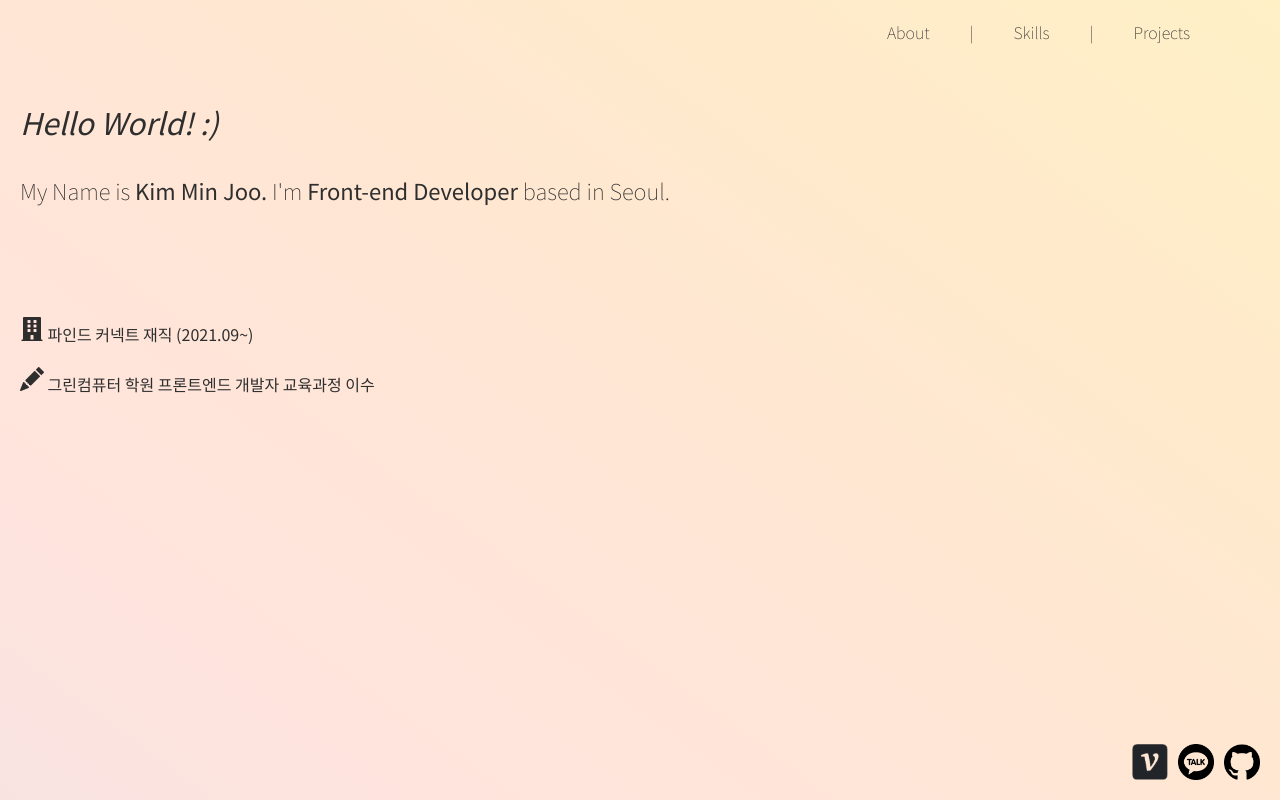
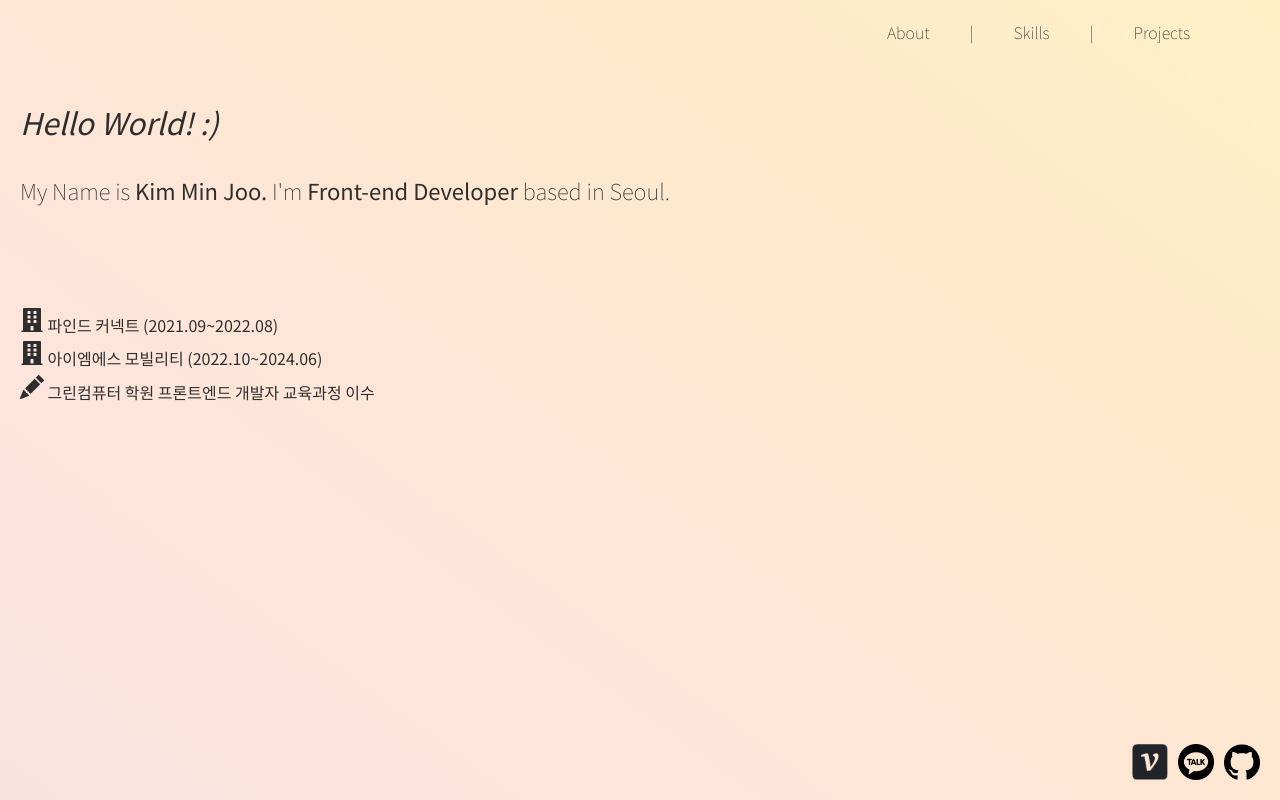
Before and after one commit to manjyuriah/portfolio_24, a React (Create React App) app: page / in a window 1280 px wide. Shown: the top 800 px of the page. Built offline with nearby package versions, Linux system fonts and the light colour scheme.

Commit message:
fix : 경력 수정

```diff
--- a/src/components/Main.js
+++ b/src/components/Main.js
@@ -49,7 +49,8 @@ function Main(props) {
               My Name is <span className="strong">Kim Min Joo.</span> I'm <span className="strong">Front-end Developer</span> based in Seoul.
             </div>
             <div className='information'>
-              <div><FaBuilding size="24"/> 파인드 커넥트 재직 (2021.09~)</div>
+              <div><FaBuilding size="24"/> 파인드 커넥트 (2021.09~2022.08)</div>
+              <div><FaBuilding size="24"/> 아이엠에스 모빌리티 (2022.10~2024.06)</div>
               <div><BsFillPencilFill size="24" /> 그린컴퓨터 학원 프론트엔드 개발자 교육과정 이수</div>
             </div>
             <div className="email">Contact Me : <span className="strong">juju970128@naver.com</span></div>
```
Also changed, not shown: 1 other file (tests, documents, lock files or other folders).
